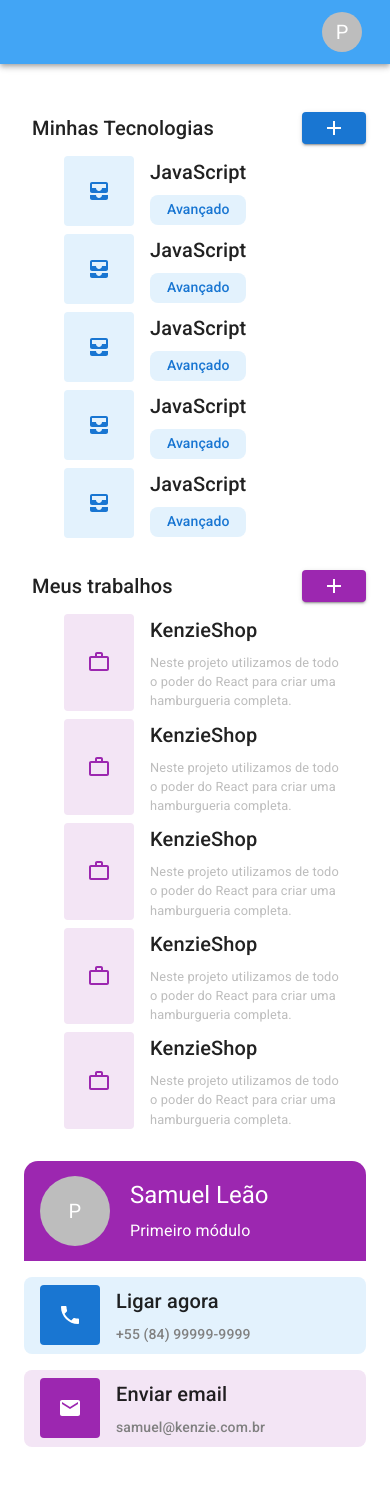
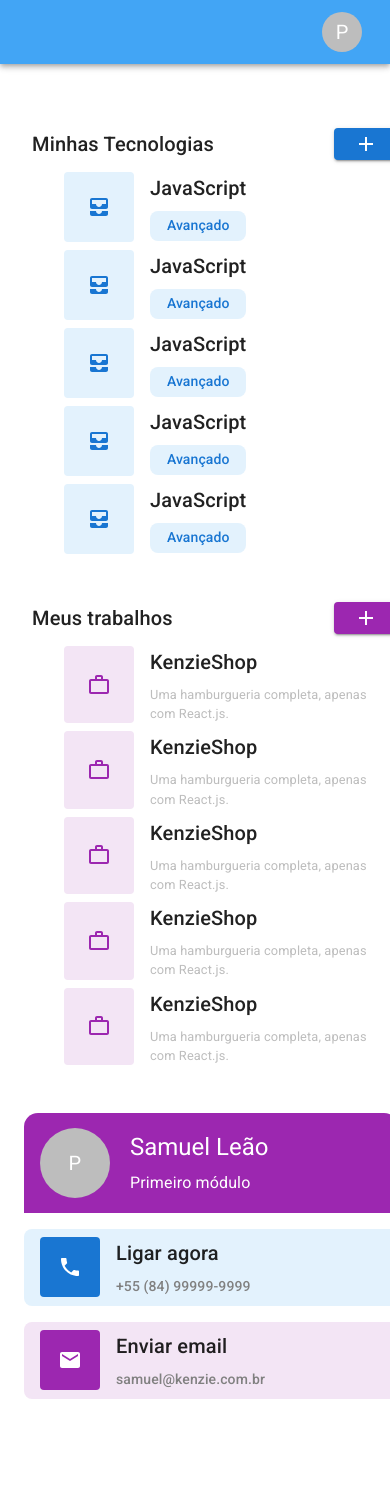
Before and after one commit to penguinuux/kenzie-hub, a React (Create React App) app: page /dashboard in a window 390 px wide. Shown: the top 1486 px of the page. Built offline with nearby package versions, Linux system fonts and the light colour scheme; sample sign-in values are in the browser's storage.

Commit message:
feature: configured all components breakpoints
Changed all main box components to grid itens, givin to the interface a
responsive layout.

```diff
--- a/src/components/WorkCard/index.jsx
+++ b/src/components/WorkCard/index.jsx
@@ -33,8 +33,7 @@ const TechCard = ({ title, status }) => {
               fontSize: "0.8rem",
             }}
           >
-            Neste projeto utilizamos de todo o poder do React para criar uma
-            hamburgueria completa.
+            Uma hamburgueria completa, apenas com React.js.
           </Typography>
         </Box>
       </Container>
--- a/src/pages/Dashboard/index.jsx
+++ b/src/pages/Dashboard/index.jsx
@@ -1,5 +1,12 @@
 import { Redirect } from "react-router-dom";
-import { Button, Container, CssBaseline, Typography, Box } from "@mui/material";
+import {
+  Button,
+  Container,
+  Grid,
+  CssBaseline,
+  Typography,
+  Box,
+} from "@mui/material";
 import { Add } from "@mui/icons-material";
 
 import Header from "../../components/Header";
@@ -16,9 +23,14 @@ const Dashboard = ({ authenticated, setAuthenticated }) => {
     <>
       <CssBaseline />
       <Header />
-      <Container maxWidth="lg">
-        <Container component="section" sx={{ px: 1, py: 2 }}>
-          <Box sx={{ flexGrow: 1 }}>
+      <Grid
+        container
+        component="main"
+        maxWidth="1400px"
+        sx={{ px: 1, py: 2, margin: "0 auto" }}
+        spacing={2}
+      >
+        <Grid item xs={12} sm={6} lg={4}>
           <Box
             component="header"
             sx={{
@@ -40,8 +52,8 @@ const Dashboard = ({ authenticated, setAuthenticated }) => {
               <TechCard />
             ))}
           </Container>
-          </Box>
-          <Box sx={{ flexGrow: 1 }}>
+        </Grid>
+        <Grid item xs={12} sm={6} lg={4}>
           <Box
             component="header"
             sx={{
@@ -63,10 +75,11 @@ const Dashboard = ({ authenticated, setAuthenticated }) => {
               <WorkCard />
             ))}
           </Container>
-          </Box>
+        </Grid>
+        <Grid item xs={12} sm={12} lg={4}>
           <Profile />
-        </Container>
-      </Container>
+        </Grid>
+      </Grid>
     </>
   );
 };
```
Lines whose indentation alone changed are shown as unchanged.
